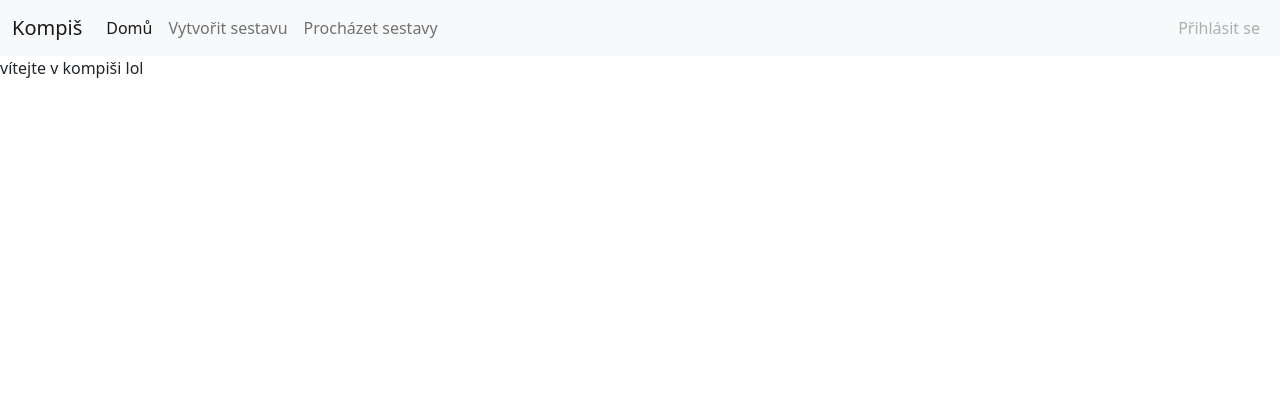
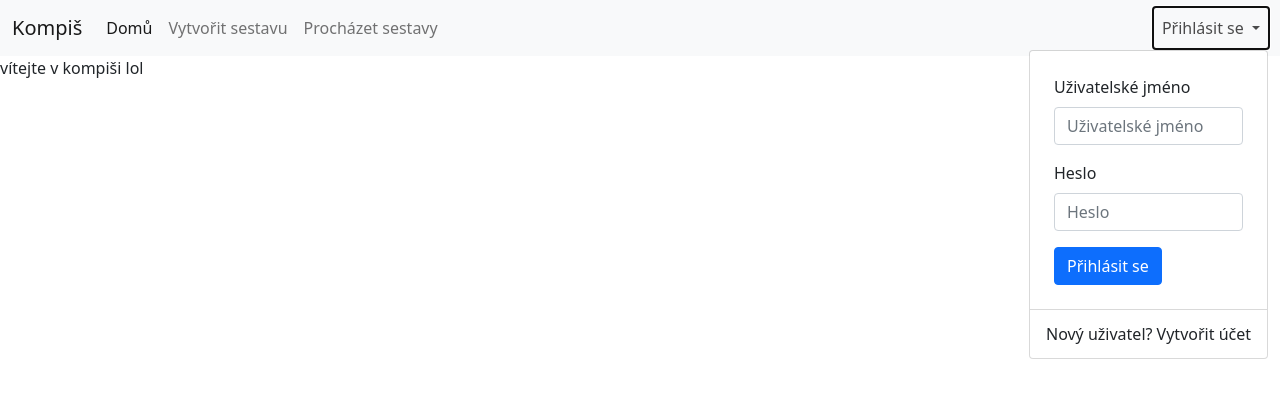
Before and after one commit to Projekt-Kompis/kompis-web, a PHP site: page / in a window 1280 px wide, after a click on "Přihlásit se". Shown: the top 398 px of the page. Run offline with PHP 8.4, Linux system fonts and the light colour scheme.

Commit message:
Account system

```diff
--- a/incl/all.php
+++ b/incl/all.php
@@ -6,3 +6,4 @@ include "incl/motherboard.php";
 include "incl/cpu.php";
 include "incl/gpu.php";
 include "incl/storage.php";
+include "incl/accountManager.php";
--- a/incl/mainLib.php
+++ b/incl/mainLib.php
@@ -1,8 +1,5 @@
 <?php
 class MainLib {
-	public static function isUserLoggedIn($db){
-		return isset($_SESSION["userID"]);
-	}
 	public static function getListingType($db, $id){
 		$type = $db->prepare("SELECT part.type
 			FROM listing
--- a/incl/pageRenderer.php
+++ b/incl/pageRenderer.php
@@ -36,9 +36,51 @@ class PageRenderer {
 			            </li>
 			          </ul>
 			          <ul class="navbar-nav d-flex">
-			            <li class="nav-item">
-			              <a class="nav-link disabled" href="#" tabindex="-1" aria-disabled="true">Přihlásit se</a>
-			            </li>
+			          	<?php
+			          	if(AccountManager::isAccountLoggedIn()){?>
+			          		<li class="nav-item dropdown">
+					          <a class="nav-link dropdown-toggle" href="#" id="navbarDropdownMenuLink" role="button" data-bs-toggle="dropdown" aria-expanded="false">
+					            <?= AccountManager::getLoggedinUsername($db) ?>
+					          </a>
+					          <div class="dropdown-menu dropdown-menu-end">
+								  <a class="dropdown-item" href="#">Můj účet</a>
+								  <a class="dropdown-item" href="#">Moje sestavy</a>
+								  <div class="dropdown-divider"></div>
+								  <a class="dropdown-item" href="logout.php">Odhlásit se</a>
+								  <!--<a class="dropdown-item" href="#">Zapomenuté heslo</a>-->
+								</div>
+					        </li>
+			          	<?php }else{?>
+				            <li class="nav-item dropdown">
+					          <a class="nav-link dropdown-toggle" href="#" id="navbarDropdownMenuLink" role="button" data-bs-toggle="dropdown" aria-expanded="false">
+					            Přihlásit se
+					          </a>
+					          <div class="dropdown-menu dropdown-menu-end">
+								  <form class="px-4 py-3" method="post" action="login.php">
+								    <div class="mb-3">
+								      <label for="usernameForm" class="form-label">Uživatelské jméno</label>
+								      <input type="text" class="form-control" id="usernameForm" placeholder="Uživatelské jméno" name="username">
+								    </div>
+								    <div class="mb-3">
+								      <label for="passwordForm" class="form-label">Heslo</label>
+								      <input type="password" class="form-control" id="passwordForm" placeholder="Heslo" name="password">
+								    </div>
+								    <div class="mb-3">
+								      <!--<div class="form-check">
+								        <input type="checkbox" class="form-check-input" id="dropdownCheck">
+								        <label class="form-check-label" for="dropdownCheck">
+								          Remember me
+								        </label>
+								      </div>-->
+								    </div>
+								    <button type="submit" class="btn btn-primary">Přihlásit se</button>
+								  </form>
+								  <div class="dropdown-divider"></div>
+								  <a class="dropdown-item" href="create_account.php">Nový uživatel? Vytvořit účet</a>
+								  <!--<a class="dropdown-item" href="#">Zapomenuté heslo</a>-->
+								</div>
+					        </li>
+					    <?php } ?>
 			          </ul>
 			        </div>
 			      </div>
@@ -248,4 +290,40 @@ class PageRenderer {
 		else
 			echo "{$size} MB";
 	}
+	public static function renderRegistrationForm(){ ?>
+		<form method="post">
+            <div class="mb-3">
+              <label for="usernameForm" class="form-label">Uživatelské jméno</label>
+              <input type="text" class="form-control" id="usernameForm" name="username">
+            </div>
+            <div class="mb-3">
+              <label for="emailForm" class="form-label">Emailová adresa</label>
+              <input type="email" class="form-control" id="emailForm" aria-describedby="emailHelp" name="email">
+              <div id="emailHelp" class="form-text">Vaše emailová adresa nebude sdílena s Minecrafákem.</div>
+            </div>
+            <div class="mb-3">
+              <label for="passwordForm" class="form-label">Heslo</label>
+              <input type="password" class="form-control" id="passwordForm" aria-describedby="passwordHelp" name="password">
+              <div id="passwordHelp" class="form-text">Doporučujeme něco bezpečného. (třeba ABCabc123)</div>
+            </div>
+            <button type="submit" class="btn btn-primary">Vytvořit účet</button>
+          </form>
+	<?php }
+	public static function renderRegistrationResponse($db, $username, $email, $password){
+		switch(AccountManager::createAccount($db, $username, $email, $password)){
+			case 0:
+				echo "Účet úspěšně vytvořen.";
+				break;
+			case -2:
+				echo "Toto uživatelské jméno je již použité.";
+				break;
+			case -3:
+				echo "Tato emailová adresa je již použitá.";
+				break;
+			default:
+				echo "Něco se zvrtlo.";
+				break;
+		}
+
+	}
 }
--- a/index.php
+++ b/index.php
@@ -1,6 +1,5 @@
 <?php
-include "incl/connection.php";
-include "incl/pageRenderer.php";
+include "incl/all.php";
 PageRenderer::renderHeader($db);
 ?>
     <p>vítejte v kompiši lol</p>
```
Also changed, not shown: create_account.php (added, +23 -0 lines), incl/accountManager.php (added, +45 -0 lines), login.php (added, +27 -0 lines), logout.php (added, +8 -0 lines).
